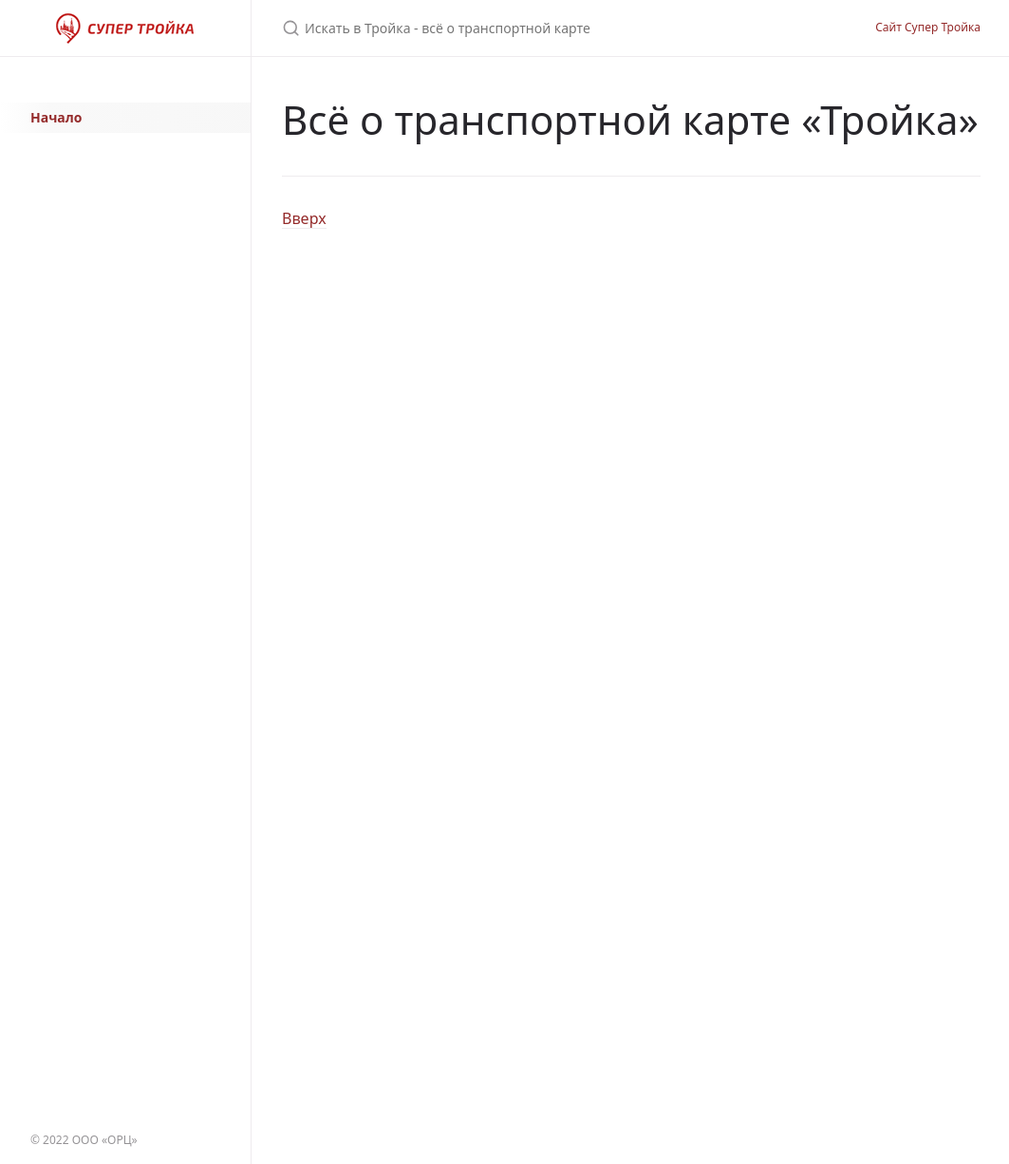
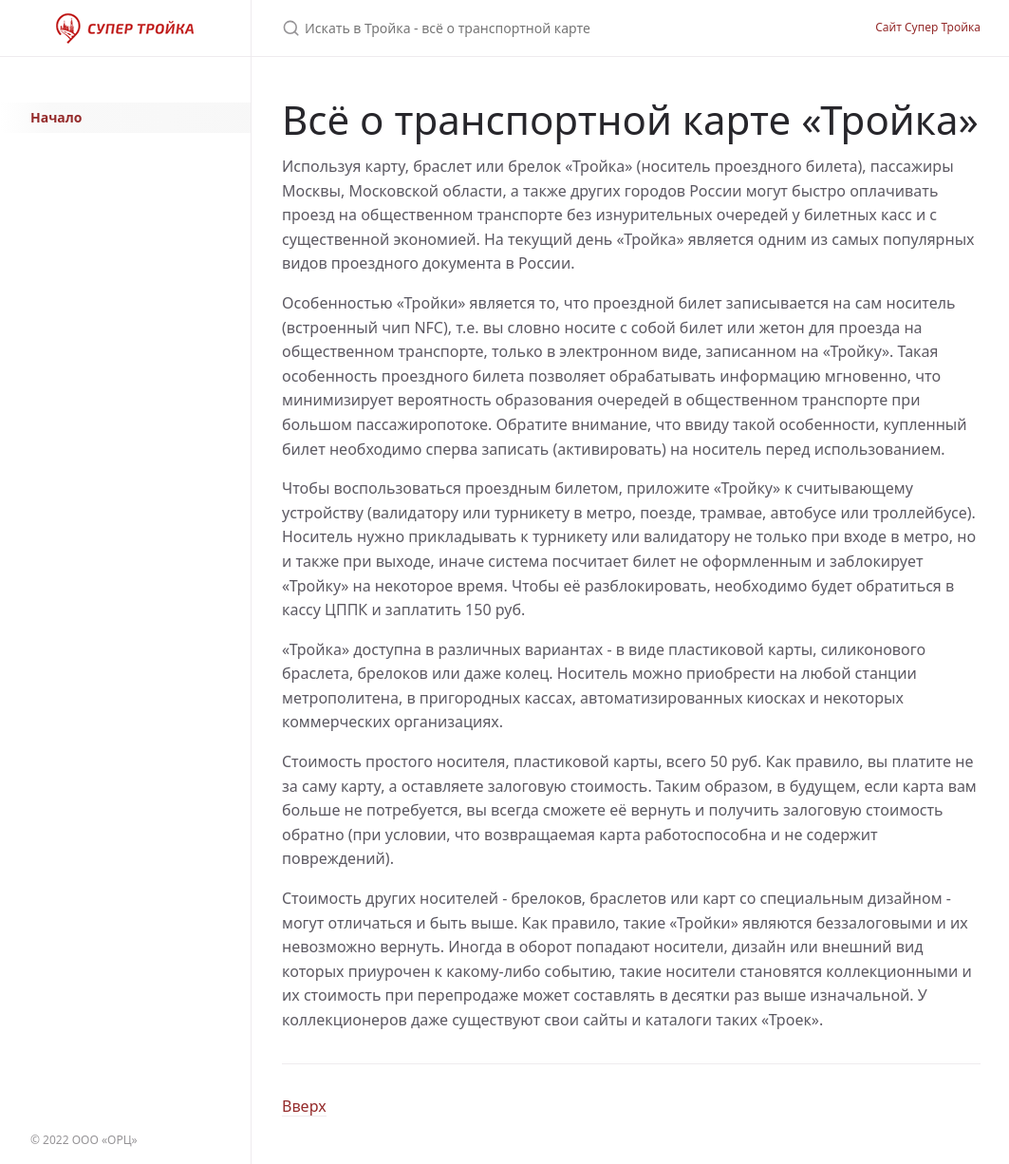
Before and after one commit to InvoiceBox/wiki.supertroika.ru, a Jekyll site: the page built from index.md, in a window 1280 px wide and 1226 px high. Shown: the whole window at 95% size, without its empty margins (107-1170 px from the left). Built offline with Jekyll 4.4.1, drawn with Linux system fonts in a browser that asks for light colours.

Commit message:
Summary information about Troika

```diff
--- a/index.md
+++ b/index.md
@@ -8,3 +8,34 @@ permalink: /
 
 # Всё о транспортной карте «Тройка»
 {: .fs-9 }
+
+Используя карту, браслет или брелок «Тройка» (носитель проездного билета), пассажиры Москвы,
+Московской области, а также других городов России могут быстро оплачивать проезд на общественном транспорте
+без изнурительных очередей у билетных касс и с существенной экономией. На текущий день «Тройка» является одним
+из самых популярных видов проездного документа в России.
+
+Особенностью «Тройки» является то, что проездной билет записывается на сам носитель (встроенный чип NFC), т.е. вы
+словно носите с собой билет или жетон для проезда на общественном транспорте, только в электронном виде, записанном
+на «Тройку». Такая особенность проездного билета позволяет обрабатывать информацию мгновенно, что минимизирует
+вероятность образования очередей в общественном транспорте при большом пассажиропотоке. Обратите внимание, что
+ввиду такой особенности, купленный билет необходимо сперва записать (активировать) на носитель перед использованием.
+
+Чтобы воспользоваться проездным билетом, приложите «Тройку» к считывающему устройству (валидатору или турникету в метро,
+поезде, трамвае, автобусе или троллейбусе). Носитель нужно прикладывать к турникету или валидатору не только при входе
+в метро, но и также при выходе, иначе система посчитает билет не оформленным и заблокирует «Тройку» на некоторое время.
+Чтобы её разблокировать, необходимо будет обратиться в кассу ЦППК и заплатить 150 руб.
+
+«Тройка» доступна в различных вариантах - в виде пластиковой карты, силиконового браслета, брелоков или даже колец.
+Носитель можно приобрести на любой станции метрополитена, в пригородных кассах, автоматизированных киосках и некоторых
+коммерческих организациях.
+
+Стоимость простого носителя, пластиковой карты, всего 50 руб. Как правило, вы платите не за саму карту, а
+оставляете залоговую стоимость. Таким образом, в будущем, если карта вам больше не потребуется, вы всегда сможете
+её вернуть и получить залоговую стоимость обратно (при условии, что возвращаемая карта работоспособна и не содержит
+повреждений).
+
+Стоимость других носителей - брелоков, браслетов или карт со специальным дизайном - могут отличаться и быть выше.
+Как правило, такие «Тройки» являются беззалоговыми и их невозможно вернуть. Иногда в оборот попадают носители,
+дизайн или внешний вид которых приурочен к какому-либо событию, такие носители становятся  коллекционными и их
+стоимость при перепродаже может составлять в десятки раз выше изначальной. У коллекционеров даже существуют свои
+сайты и каталоги таких «Троек».
```
